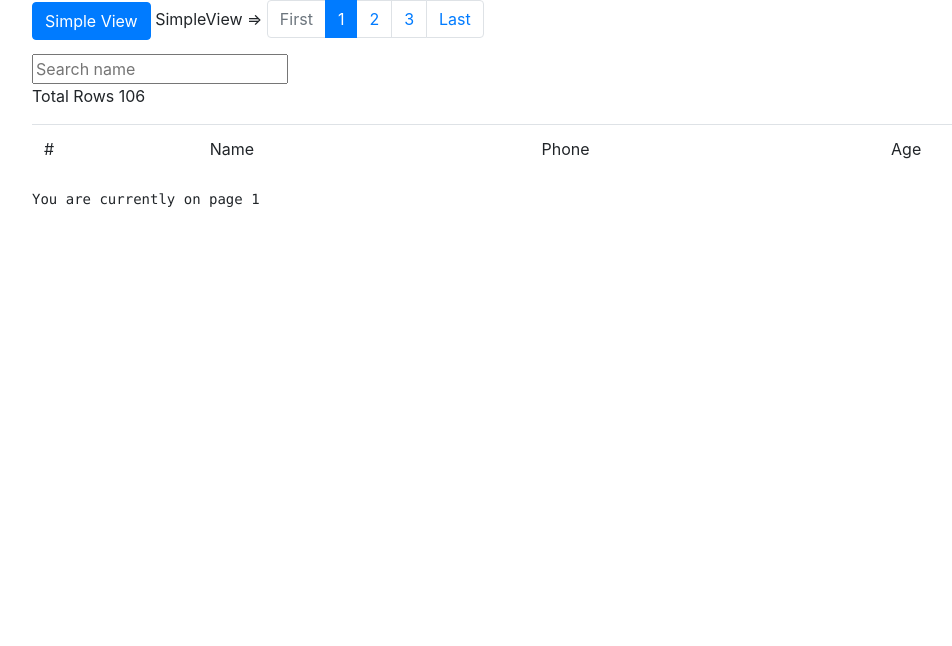
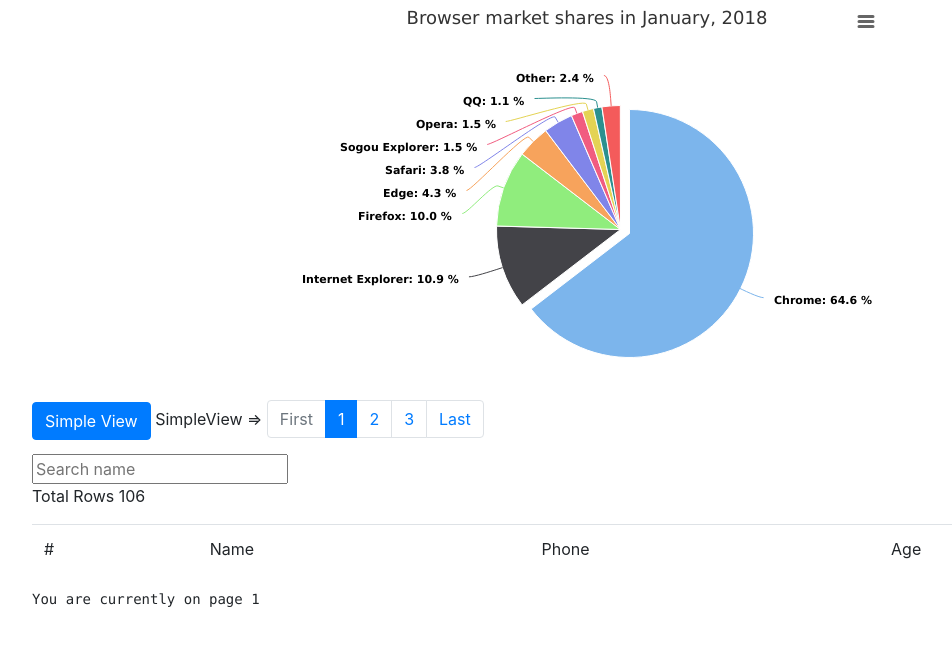
Before and after one commit to h4me/anjular-collector2, a plain HTML site: page www/index.html in a window 1280 px wide. Shown: the whole page, without its empty margins (53-1005 px from the left). Drawn offline with nearby package versions, Linux system fonts and the light colour scheme.

Commit message:
add chart

```diff
--- a/www/index.html
+++ b/www/index.html
@@ -13,7 +13,11 @@
     <script src="https://maxcdn.bootstrapcdn.com/bootstrap/4.0.0/js/bootstrap.min.js" integrity="sha384-JZR6Spejh4U02d8jOt6vLEHfe/JQGiRRSQQxSfFWpi1MquVdAyjUar5+76PVCmYl" crossorigin="anonymous"></script>
     <link rel="stylesheet" href="https://maxcdn.bootstrapcdn.com/bootstrap/4.0.0/css/bootstrap.min.css" integrity="sha384-Gn5384xqQ1aoWXA+058RXPxPg6fy4IWvTNh0E263XmFcJlSAwiGgFAW/dAiS6JXm" crossorigin="anonymous">
 
-    <script src="js/custom.js"></script>
+    <script src="https://code.highcharts.com/highcharts.js"></script>
+    <script src="https://code.highcharts.com/modules/exporting.js"></script>
+
+
+
 
     <title> {{MainTitle}} </title>
   </head>
@@ -21,6 +25,8 @@
 
 <div class="container">
 
+    <div id="my" style="min-width: 310px; height: 400px; max-width: 600px; margin: 0 auto"></div>
+  <script src="js/custom.js"></script>
    <button  type="button" class="btn btn-primary d-inline-block" ng-model="SimpleView" uib-btn-checkbox btn-checkbox-true="1" btn-checkbox-false="0">
       Simple View
    </button>
--- a/www/js/custom.js
+++ b/www/js/custom.js
@@ -1,3 +1,76 @@
+
+function make_chart() {
+
+Highcharts.chart('my', {
+  credits: {
+      enabled: false
+  },
+    chart: {
+        plotBackgroundColor: null,
+        plotBorderWidth: null,
+        plotShadow: false,
+        type: 'pie'
+    },
+    title: {
+        text: 'Browser market shares in January, 2018'
+    },
+    tooltip: {
+        pointFormat: '{series.name}: <b>{point.percentage:.1f}%</b>'
+    },
+    plotOptions: {
+        pie: {
+            allowPointSelect: true,
+            cursor: 'pointer',
+            dataLabels: {
+                enabled: true,
+                format: '<b>{point.name}</b>: {point.percentage:.1f} %',
+                style: {
+                    color: (Highcharts.theme && Highcharts.theme.contrastTextColor) || 'black'
+                }
+            }
+        }
+    },
+    series: [{
+        name: 'Brands',
+        colorByPoint: true,
+        data: [{
+            name: 'Chrome',
+            y: 70.41,
+            sliced: true,
+            selected: true
+        }, {
+            name: 'Internet Explorer',
+            y: 11.84
+        }, {
+            name: 'Firefox',
+            y: 10.85
+        }, {
+            name: 'Edge',
+            y: 4.67
+        }, {
+            name: 'Safari',
+            y: 4.18
+        }, {
+            name: 'Sogou Explorer',
+            y: 1.64
+        }, {
+            name: 'Opera',
+            y: 1.6
+        }, {
+            name: 'QQ',
+            y: 1.2
+        }, {
+            name: 'Other',
+            y: 2.61
+        }]
+    }]
+});
+
+
+}
+
+make_chart();
+
 var app = angular.module('collector', ['ui.bootstrap'])
 
 app.controller('root_controller', function($scope,$http){
@@ -20,6 +93,7 @@ $scope.sortType='name'
      var begin = (($scope.currentPage - 1) * $scope.itemsPerPage);
      var end = begin + $scope.itemsPerPage;
      $scope.filteredrecords = $scope.records.slice(begin, end);
+     make_chart();
    };
 
 
```
Also changed, not shown: charts_links.txt (added).
